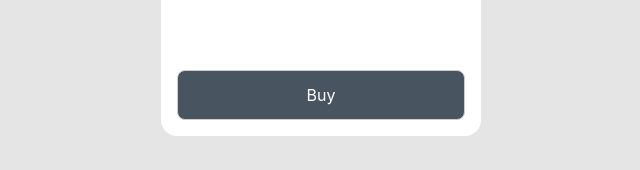
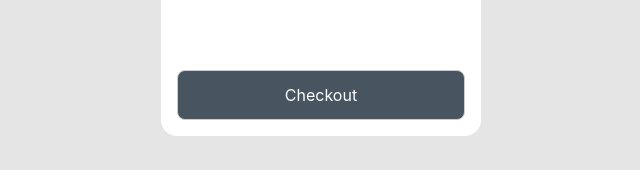
Before and after one commit to DimensionSoftware/snapwallet.io, a Svelte app in the folder widget/: page / in a window 1280 px wide. Shown: the part 534-704 px from the top of the page, without its empty margins (319-959 px from the left). Built offline with nearby package versions, Linux system fonts and the light colour scheme.

Commit message:
use checkout

```diff
--- a/widget/src/screens/Home.svelte
+++ b/widget/src/screens/Home.svelte
@@ -70,9 +70,7 @@
     </PopupSelector>
   </ModalBody>
   <ModalFooter>
-    <Button on:click={handleNextStep}>
-      {$userStore.intent}
-    </Button>
+    <Button on:click={handleNextStep}>Checkout</Button>
   </ModalFooter>
 </ModalContent>
 
```
